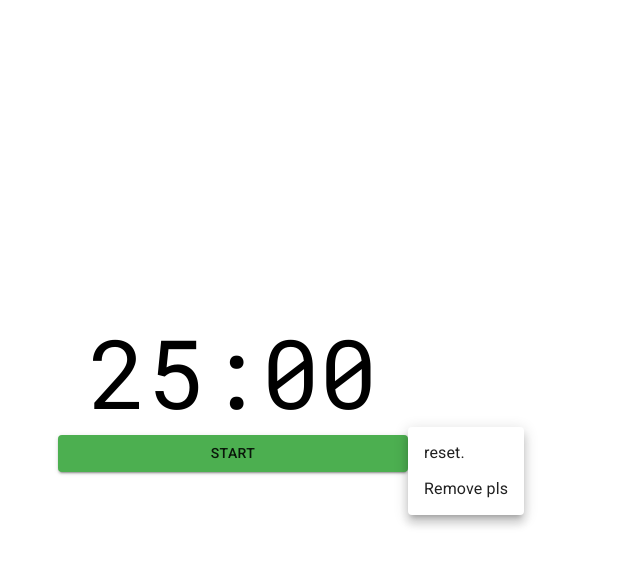
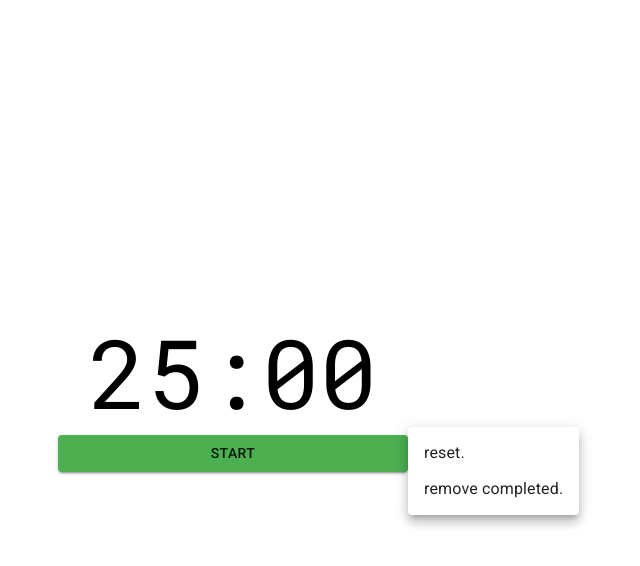
Before and after one commit to drewkiimon/think-straight, a React (Create React App) app: page / in a window 1280 px wide. Both pictures are taken after a click on the button 833 px from the left and 453 px from the top of the page. Shown: the top 566 px of the page, without its empty margins (407-1047 px from the left). Built offline with nearby package versions, Linux system fonts and the light colour scheme.

Commit message:
clearing pomodoros modal

```diff
--- a/src/components/TimerActions/TimerActions.js
+++ b/src/components/TimerActions/TimerActions.js
@@ -6,7 +6,8 @@ import * as Constants from "./../../constants/constants";
 import {Button, Menu, MenuItem, IconButton} from "@material-ui/core/";
 
 // For modal
-import { makeStyles } from '@material-ui/core/styles';
+import { makeStyles, createMuiTheme, ThemeProvider  } from '@material-ui/core/styles';
+import { red } from "@material-ui/core/colors";
 import Modal from '@material-ui/core/Modal';
 import Backdrop from '@material-ui/core/Backdrop';
 import Fade from '@material-ui/core/Fade';
@@ -32,13 +33,17 @@ const TimerActions = props => {
 
 	const [isOpen, setIsOpen] = useState(null);
 	const [isModalOpen, setIsModalOpen] = React.useState(false);
+	const redTheme = createMuiTheme({
+		palette: {
+			primary: red,
+		},
+	});
 
 	const handleOpenModal = () => {
 		setIsModalOpen(true);
 	};
 
 	const handleCloseModal = () => {
-		console.log('yes');
 		setIsModalOpen(false);
 	};
 
@@ -78,15 +83,19 @@ const TimerActions = props => {
 			>
 				<Fade in={isModalOpen}>
 					<div className={classes.paper}>
-						<h2 id="transition-modal-title">Remove Today's Completed Pomodoros</h2>
-						<p id="transition-modal-description">This cannot be undone</p>
-
+						<h2 id="transition-modal-title">remove completed</h2>
+						<p id="transition-modal-description">this cannot be undone</p>
+						<ThemeProvider theme={redTheme}>
+							<Button
+								variant='contained'
+								color='primary'
+								onClick={handleRemovePomodoros}>
+								remove.
+							</Button>
+						</ThemeProvider>
 						<Button
-							className='timer-action-button'
-							variant='contained'
-							color='primary'
-							onClick={handleRemovePomodoros}>
-							Remove
+							onClick={handleCloseModal}>
+							nevermind.
 						</Button>
 					</div>
 				</Fade>
@@ -109,7 +118,7 @@ const TimerActions = props => {
 					{Constants.RESET}
 				</MenuItem>
 				<MenuItem onClick={handleOpenModal}>
-					Remove pls
+					remove completed.
 				</MenuItem>
 			</Menu>
 		</div>
```
